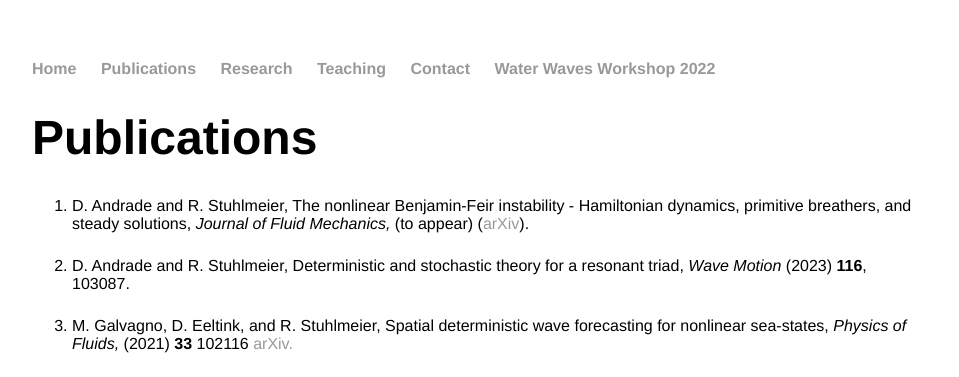
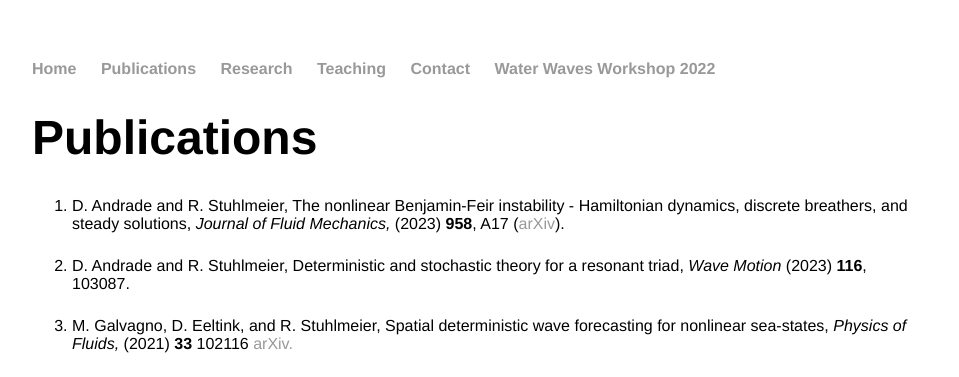
Before and after one commit to rstuhlmeier/rstuhlmeier.github.io, a Jekyll site: the page built from publications/index.html, in a window 1280 px wide. Shown: the top 377 px of the page, without its empty margins (160-1119 px from the left). Built offline with Jekyll 4.4.1, drawn with Linux system fonts in a browser that asks for light colours.

Commit message:
Added JFM Citation

```diff
--- a/publications/index.html
+++ b/publications/index.html
@@ -6,7 +6,7 @@
 
 <h1>Publications</h1>
 <ol>
-  <li> D. Andrade and R. Stuhlmeier, The nonlinear Benjamin-Feir instability - Hamiltonian dynamics, primitive breathers, and steady solutions, <em>Journal of Fluid Mechanics,</em> (to appear) (<a href="https://arxiv.org/abs/2208.08172">arXiv</a>).</li>
+  <li> D. Andrade and R. Stuhlmeier, The nonlinear Benjamin-Feir instability - Hamiltonian dynamics, discrete breathers, and steady solutions, <em>Journal of Fluid Mechanics,</em> (2023) <b>958</b>, A17 (<a href="https://arxiv.org/abs/2208.08172">arXiv</a>).</li>
   <p>
   <li> D. Andrade and R. Stuhlmeier, Deterministic and stochastic theory for a resonant triad, <em>Wave Motion</em> (2023) <b>116</b>, 103087.</li>
   <p>
```
